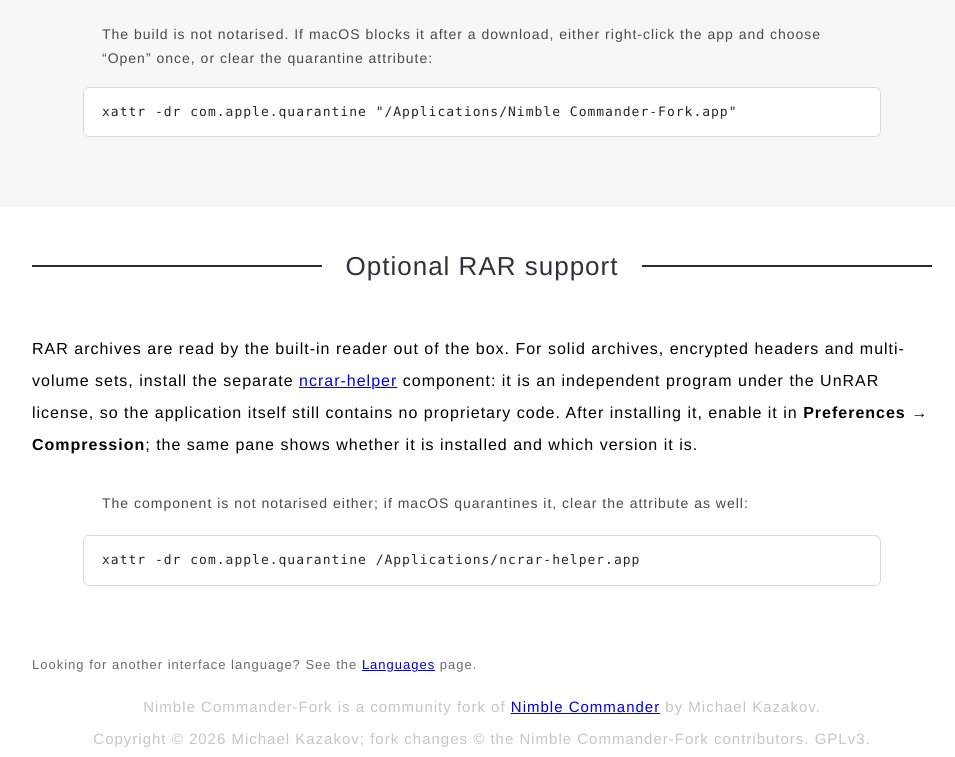
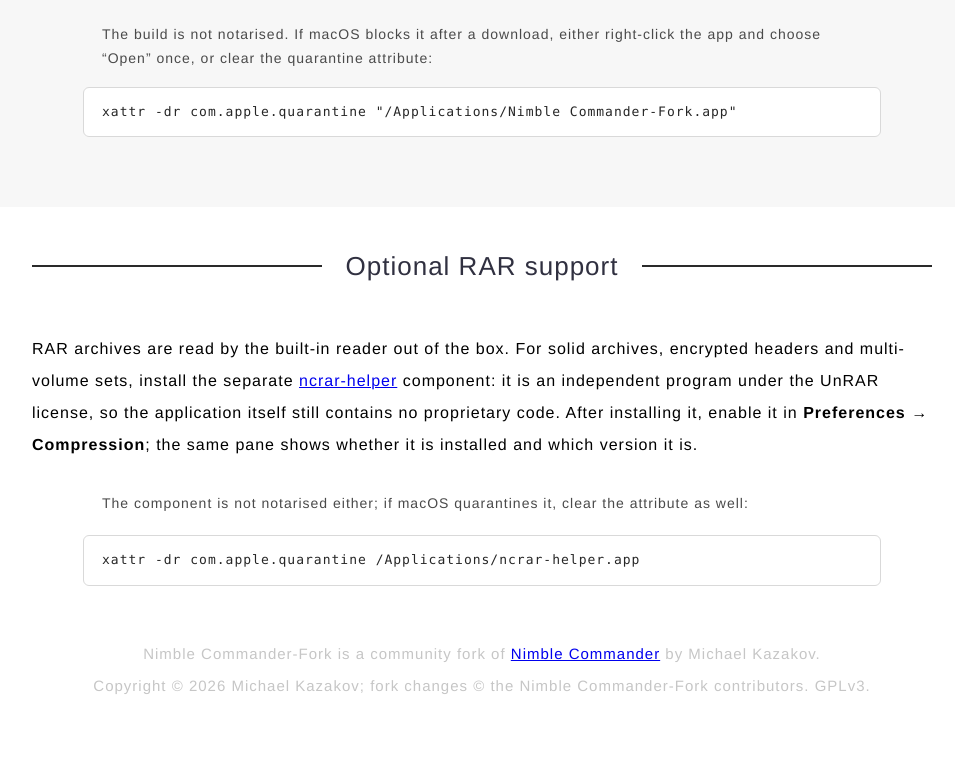
Before and after one commit to cfanmaoli/nc-website, a plain HTML site: page download/index.html in a window 1280 px wide. Shown: the part 705-1462 px from the top of the page, without its empty margins (158-1113 px from the left). After the commit the page ends 1409 px from the top, so only its background shows below. Drawn offline with Linux system fonts and the light colour scheme.

Commit message:
Drop the languages hint from the download page

```diff
--- a/download/index.html
+++ b/download/index.html
@@ -87,12 +87,7 @@
         </div>
     </section>
 
-    <section>
-        <div class="container prose">
-            <p class="download_note" data-zh-html='需要其他界面语言？请到 &lt;a href="../languages/"&gt;多语言支持&lt;/a&gt; 页面下载语言文件。'>Looking for another interface language? See the
-                <a href="../languages/">Languages</a> page.</p>
-        </div>
-    </section>
+
 
     </main>
 
```
